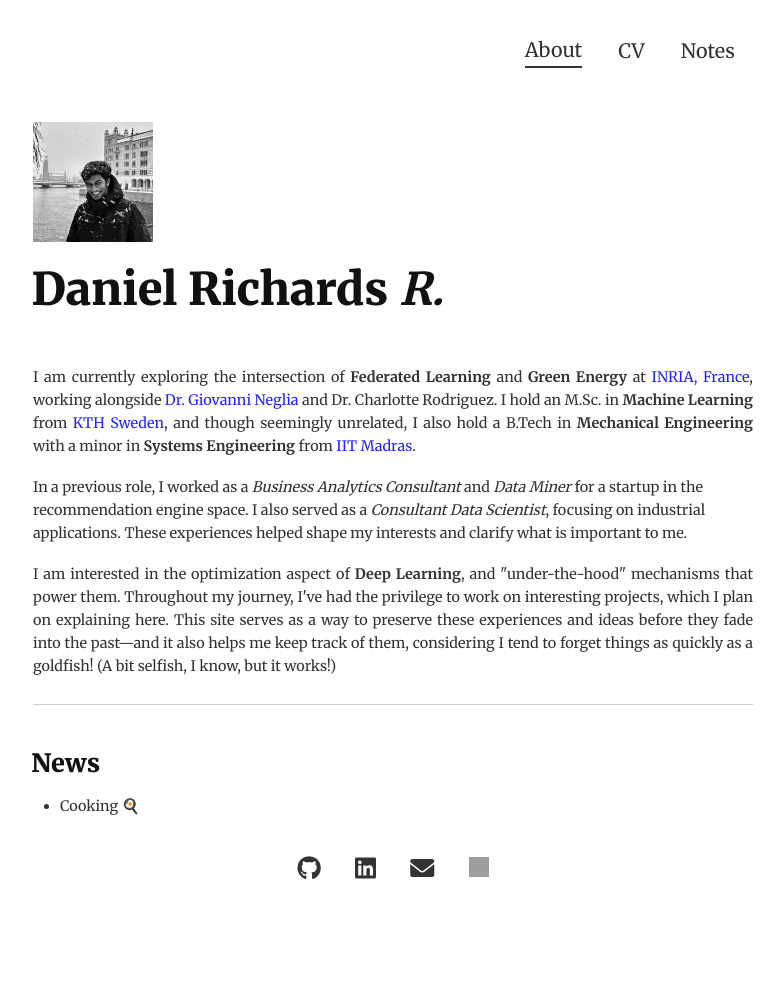
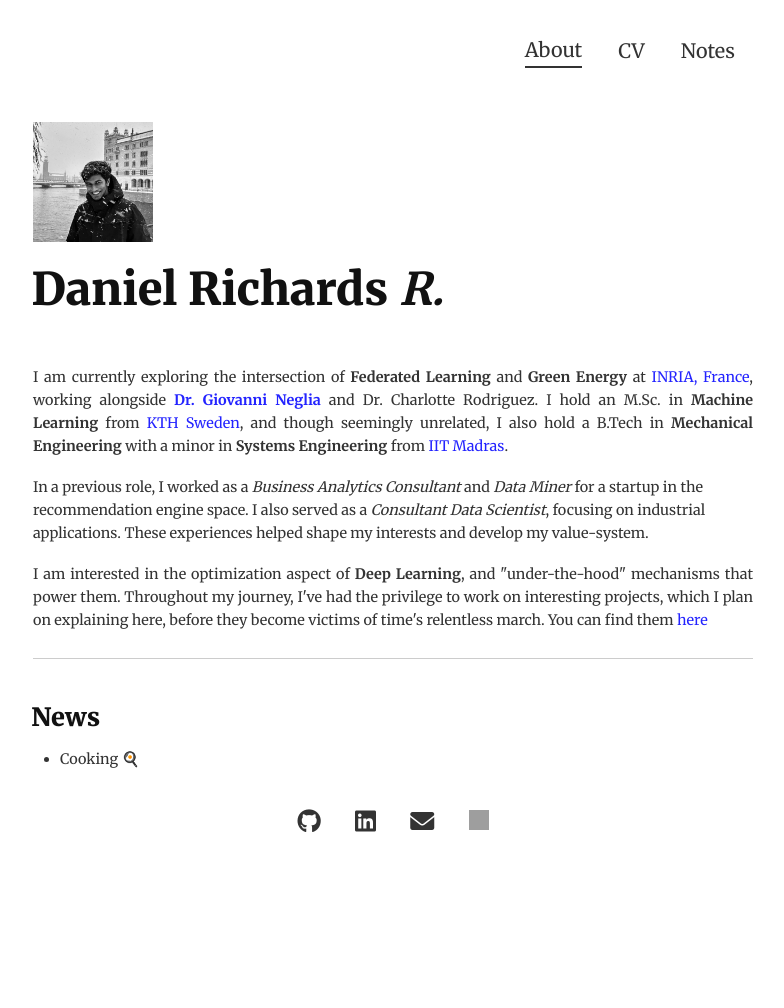
Before and after one commit to dannyrichy/dannyrichy.github.io, a Jekyll site: the page built from docs/index.md, in a window 1280 px wide. Shown: the whole page, without its empty margins (247-1031 px from the left). Built offline with Jekyll 4.4.1, drawn with Linux system fonts in a browser that asks for light colours; grey boxes are pictures that could not be loaded.

Commit message:
Made changes to the start page

```diff
--- a/docs/index.md
+++ b/docs/index.md
@@ -6,21 +6,19 @@ layout: default
 <p style="text-align: justify;">
   I am currently exploring the intersection of <strong>Federated Learning</strong> and <strong>Green Energy</strong> at
   <a href="https://www.inria.fr/fr/centre-inria-universite-cote-azur" target="_blank">INRIA, France</a>, working alongside
-  <a href="http://www-sop.inria.fr/members/Giovanni.Neglia/" target="_blank">Dr. Giovanni Neglia</a> and Dr. Charlotte Rodriguez.
+  <a href="http://www-sop.inria.fr/members/Giovanni.Neglia/" target="_blank"><strong>Dr. Giovanni Neglia</strong></a> and Dr. Charlotte Rodriguez.
   I hold an M.Sc. in <strong>Machine Learning</strong> from
   <a href="https://www.kth.se/" target="_blank">KTH Sweden</a>, and though seemingly unrelated, I also hold a B.Tech in
   <strong>Mechanical Engineering</strong> with a minor in <strong>Systems Engineering</strong> from
   <a href="https://www.iitm.ac.in/" target="_blank">IIT Madras</a>.
 </p>
 
-<p>In a previous role, I worked as a <em>Business Analytics Consultant</em> and <em>Data Miner</em> for a startup in the recommendation engine space. I also served as a <em>Consultant Data Scientist</em>, focusing on industrial applications. These experiences helped shape my interests and clarify what is important to me.
+<p>In a previous role, I worked as a <em>Business Analytics Consultant</em> and <em>Data Miner</em> for a startup in the recommendation engine space. I also served as a <em>Consultant Data Scientist</em>, focusing on industrial applications. These experiences helped shape my interests and develop my value-system.
 </p>
 
 <p style="text-align: justify;">
-  I am interested in the optimization aspect of <strong>Deep Learning</strong>, and "under-the-hood" mechanisms that power them.
-  Throughout my journey, I've had the privilege to work on interesting projects, which I plan on explaining here.
-  This site serves as a way to preserve these experiences and ideas before they fade into the past—and it also helps me keep
-  track of them, considering I tend to forget things as quickly as a goldfish! (A bit selfish, I know, but it works!)
+I am interested in the optimization aspect of <strong>Deep Learning</strong>, and "under-the-hood" mechanisms that power them.
+Throughout my journey, I've had the privilege to work on interesting projects, which I plan on explaining here, before they become victims of time's relentless march. You can find them <a href="/notes.html">here</a>
 </p>
 ---
 
```
Also changed, not shown: docs/_notes/sgd-sde.md (+1 -1 lines).
